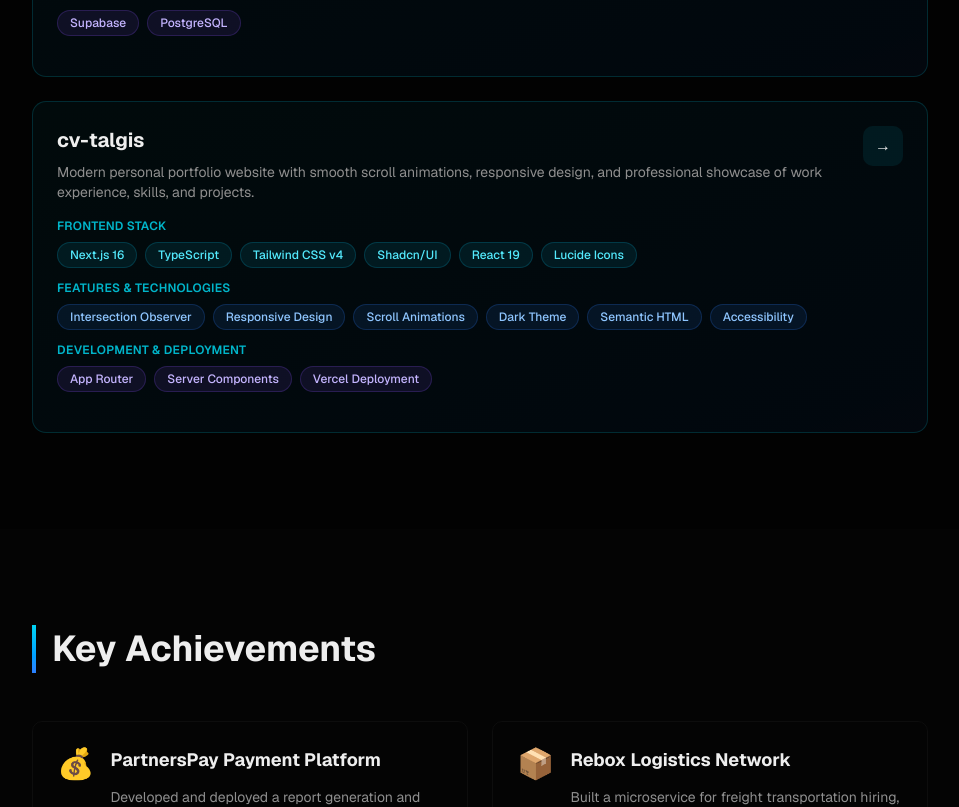
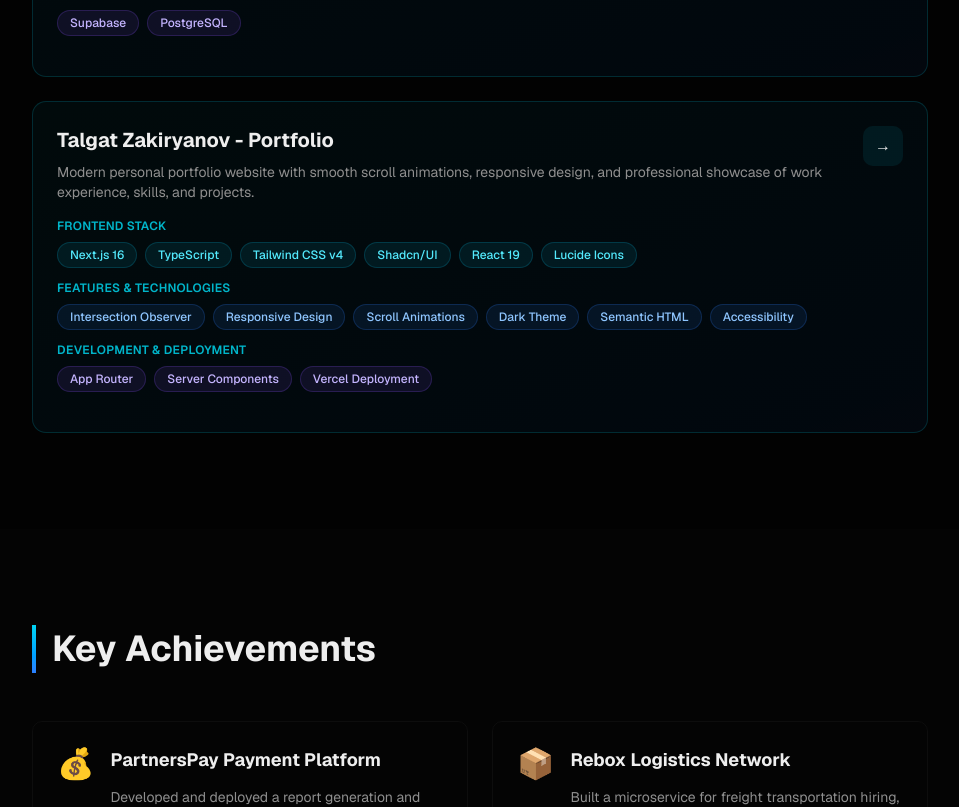
Before and after one commit to talgis/cv-talgis, a Next.js app: page / in a window 1280 px wide. Shown: the part 4920-5727 px from the top of the page, without its empty margins (160-1119 px from the left). Built offline with nearby package versions, Linux system fonts and the light colour scheme.

Commit message:
rename prpject name to Talgat Zakiryanov - Portfolio

```diff
--- a/components/portfolio.tsx
+++ b/components/portfolio.tsx
@@ -118,7 +118,7 @@ export default function Portfolio() {
               <div className="flex items-start justify-between gap-4">
                 <div className="flex-1">
                   <h3 className="text-xl font-bold text-foreground group-hover:text-accent transition-colors">
-                    cv-talgis
+                    Talgat Zakiryanov - Portfolio
                   </h3>
                   <p className="text-sm text-muted-foreground mt-2 mb-4">
                     Modern personal portfolio website with smooth scroll animations, responsive design, and professional showcase of work experience, skills, and projects.
```
